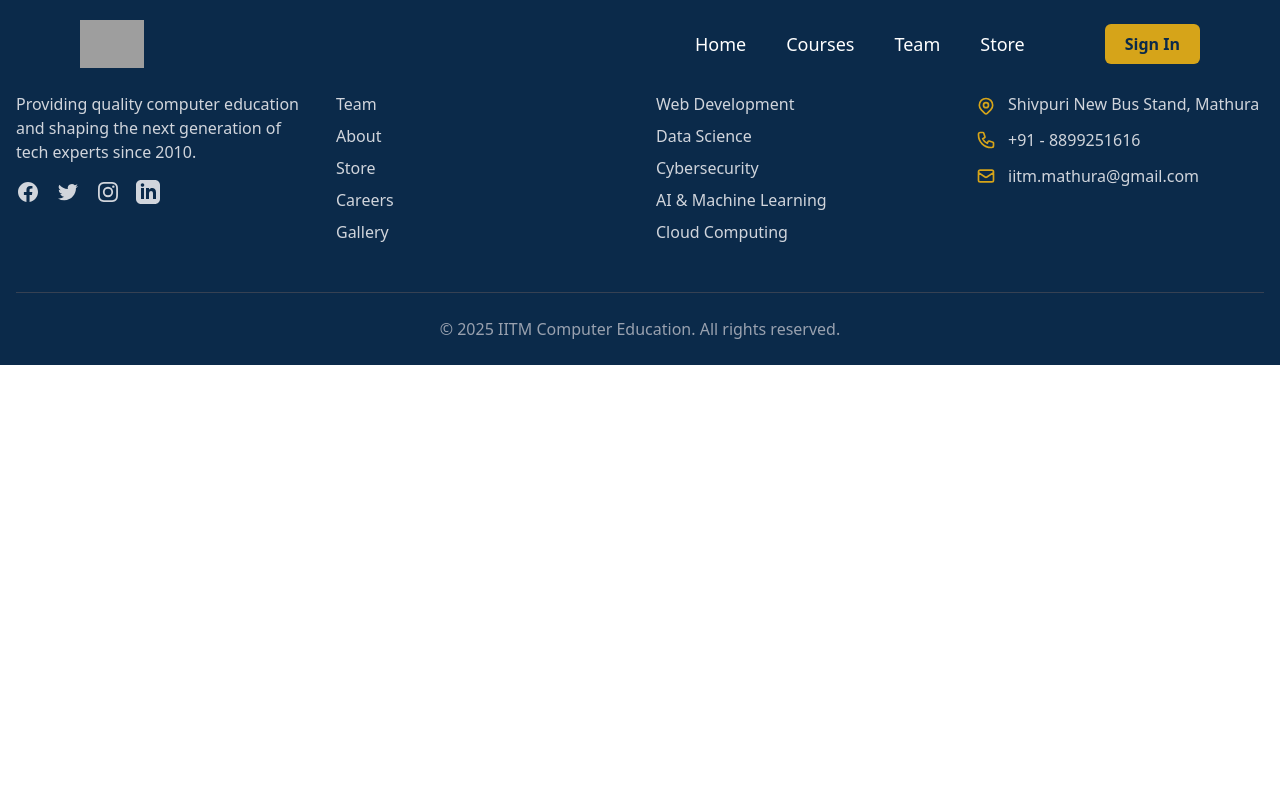
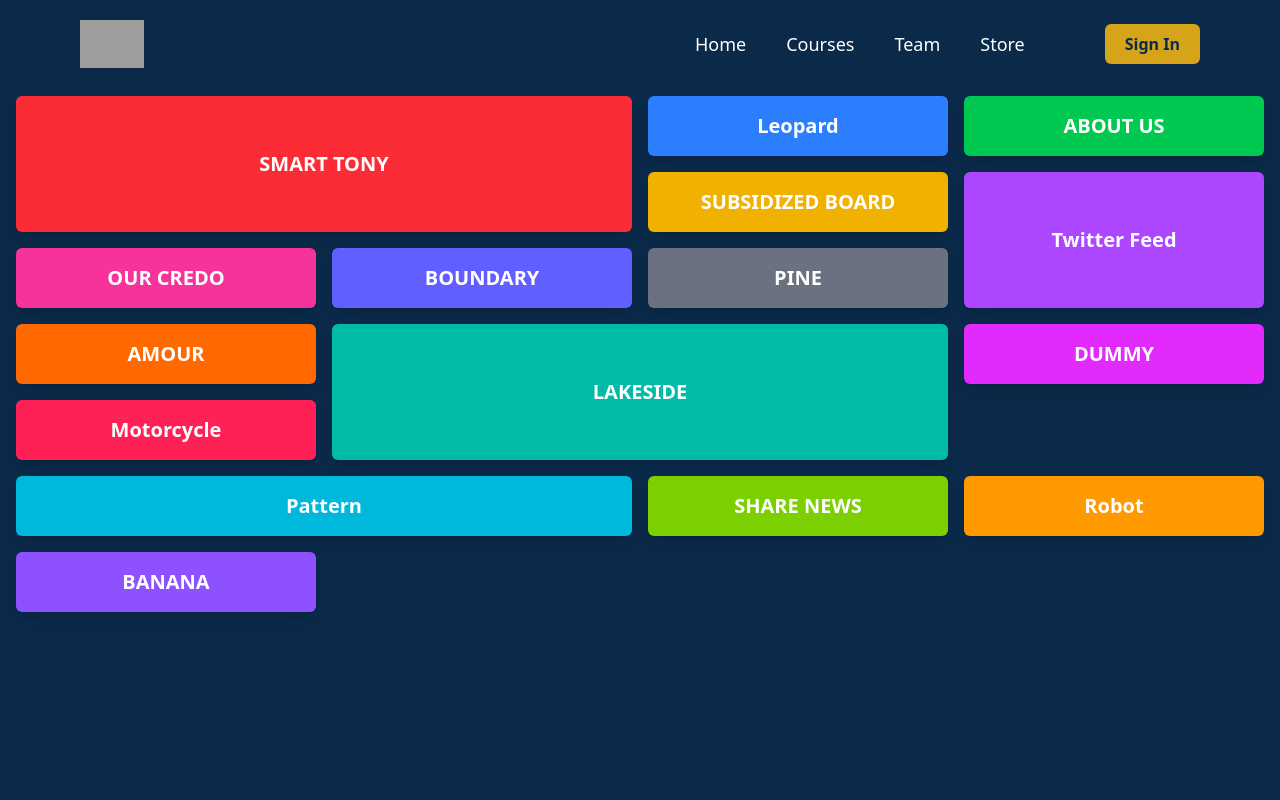
Before and after one commit to Yamankd/IITM-EDUCATION, a React (Vite) app: page /gallery in a window 1280 px wide. Shown: the top 800 px of the page. Built offline with nearby package versions, Linux system fonts and the light colour scheme; grey boxes are pictures that could not be loaded.

Commit message:
created gallery clone

```diff
--- a/package.json
+++ b/package.json
@@ -10,9 +10,11 @@
     "preview": "vite preview"
   },
   "dependencies": {
+    "@gsap/react": "^2.1.2",
     "@tailwindcss/vite": "^4.1.13",
     "axios": "^1.12.2",
     "framer-motion": "^12.23.12",
+    "gsap": "^3.13.0",
     "lucide-react": "^0.544.0",
     "react": "^19.1.1",
     "react-dom": "^19.1.1",
--- a/src/pages/Gallery.jsx
+++ b/src/pages/Gallery.jsx
@@ -1,11 +1,188 @@
-import React from 'react'
+// import React, { useEffect, useRef } from "react";
+// import { gsap } from "gsap";
+
+// // Array with only title and direct image src
+// const galleryData = [
+//   {
+//     title: "A Mountain",
+//     src: "https://i.pinimg.com/736x/e7/f9/b2/e7f9b22cb6764147a9f65b3302831c0b.jpg",
+//   },
+//   {
+//     title: "Traveling",
+//     src: "https://i.pinimg.com/1200x/40/28/49/4028490c2454e3c6832e8dfa1a34ff35.jpg",
+//   },
+//   {
+//     title: "Party Jokes",
+//     src: "https://i.pinimg.com/736x/9b/81/a0/9b81a0ec7f5d79954c97cf0437f50f3e.jpg",
+//   },
+//   {
+//     title: "Maui",
+//     src: "https://i.pinimg.com/736x/c9/31/9d/c9319db31c9c18f9577cbe191b66dd3b.jpg",
+//   },
+//   {
+//     title: "Man oceans",
+//     src: "https://i.pinimg.com/1200x/45/87/d2/4587d27dc504746c6c04931312851edc.jpg",
+//   },
+//   {
+//     title: "Barcelona",
+//     src: "https://i.pinimg.com/1200x/86/55/b3/8655b31db3d3be0039b0ff5e9da03ef8.jpg",
+//   },
+//   {
+//     title: "A Guide",
+//     src: "https://i.pinimg.com/1200x/89/e2/b9/89e2b9870b7d3c03da5a28d40696f534.jpg",
+//   },
+//   {
+//     title: "Party",
+//     src: "https://i.pinimg.com/736x/a2/78/c5/a278c56ac2e76b9199e886ad3fd45af0.jpg",
+//   },
+//   {
+//     title: "Around The Island",
+//     src: "https://i.pinimg.com/1200x/78/cd/d7/78cdd71d2e0a14ff173aefd5b803797e.jpg",
+//   },
+//   {
+//     title: "the shore.",
+//     src: "https://i.pinimg.com/1200x/3f/c8/64/3fc864a832cc6d115a13bd33d22f860a.jpg",
+//   },
+// ];
+
+// const Gallery = () => {
+//   const galleryRef = useRef([]);
+
+//   useEffect(() => {
+//     gsap.from(galleryRef.current, {
+//       opacity: 0,
+//       y: 50,
+//       stagger: 0.2,
+//       duration: 0.8,
+//       ease: "power3.out",
+//     });
+//   }, []);
+
+//   return (
+//     <div
+//       className="gallery-container"
+//       style={{
+//         display: "grid",
+//         gridTemplateColumns: "repeat(auto-fit, minmax(250px, 1fr))",
+//         gap: "10px",
+//         padding: "20px",
+//       }}
+//     >
+//       {galleryData.map((item, index) => (
+//         <div
+//           key={index}
+//           ref={(el) => (galleryRef.current[index] = el)}
+//           className="gallery-item"
+//           style={{
+//             position: "relative",
+//             overflow: "hidden",
+//             borderRadius: "15px",
+//             cursor: "pointer",
+//             minHeight: "200px",
+//             background: "#eee",
+//             display: "flex",
+//             alignItems: "center",
+//             justifyContent: "center",
+//           }}
+//         >
+//           <img src={item.src} alt={item.title} />
+//           <div
+//             style={{
+//               position: "absolute",
+//               bottom: "10px",
+//               left: "10px",
+//               color: "#fff",
+//               background: "rgba(0,0,0,0.5)",
+//               //   padding: "5px 10px",
+//               borderRadius: "8px",
+//               fontSize: "14px",
+//             }}
+//           >
+//             {item.title}
+//           </div>
+//         </div>
+//       ))}
+//     </div>
+//   );
+// };
+
+// export default Gallery;
+
+import React, { useRef } from "react";
+import { useGSAP } from "@gsap/react";
+import gsap from "gsap";
+
+const gridItems = [
+  { name: "SMART TONY", src: "#", color: "bg-red-500" },
+  { name: "Leopard", src: "#", color: "bg-blue-500" },
+  { name: "ABOUT US", src: null, color: "bg-green-500" },
+  { name: "SUBSIDIZED BOARD", src: null, color: "bg-yellow-500" },
+  { name: "Twitter Feed", src: null, color: "bg-purple-500" },
+  { name: "OUR CREDO", src: "#", color: "bg-pink-500" },
+  { name: "BOUNDARY", src: "#", color: "bg-indigo-500" },
+  { name: "PINE", src: "#", color: "bg-gray-500" },
+  { name: "AMOUR", src: "#", color: "bg-orange-500" },
+  { name: "LAKESIDE", src: "#", color: "bg-teal-500" },
+  { name: "DUMMY", src: null, color: "bg-fuchsia-500" },
+  { name: "Motorcycle", src: "#", color: "bg-rose-500" },
+  { name: "Pattern", src: "#", color: "bg-cyan-500" },
+  { name: "SHARE NEWS", src: null, color: "bg-lime-500" },
+  { name: "Robot", src: "#", color: "bg-amber-500" },
+  { name: "BANANA", src: "#", color: "bg-violet-500" },
+];
 
 const Gallery = () => {
-    return (
-        <div>
+  const containerRef = useRef();
 
-        </div>
-    )
-}
+  useGSAP(
+    () => {
+      // Use gsap.from() for a clean entrance animation.
+      gsap.from(".grid-item-gsap", {
+        y: 100, // Start 100px below their final position
+        opacity: 0, // Start completely transparent
+        stagger: 0.1, // Stagger the animation of each item by 0.1 seconds
+        duration: 0.8, // The duration of each item's animation
+        ease: "power3.out", // Use a smooth easing function
+      });
+    },
+    { scope: containerRef, revertOnUpdate: true } // Scopes the animation to the container and cleans up on re-renders
+  );
 
-export default Gallery
+  return (
+    <div className="bg-[#0B2A4A] pt-20" style={{ minHeight: "100vh" }}>
+      <div
+        ref={containerRef}
+        className="grid grid-cols-4 gap-4 mx-auto p-4 max-w-7xl"
+      >
+        {gridItems.map((item, index) => (
+          <div
+            key={index}
+            className={`
+              grid-item-gsap
+              ${item.color}
+              flex justify-center items-center
+              text-white font-bold text-center
+              p-4 rounded-md shadow-lg
+              ${item.name === "SMART TONY" ? "col-span-2 row-span-2" : ""}
+              ${item.name === "LAKESIDE" ? "col-span-2 row-span-2" : ""}
+              ${item.name === "Pattern" ? "col-span-2" : ""}
+              ${item.name === "Twitter Feed" ? "row-span-2" : ""}
+            `}
+          >
+            {item.src ? (
+              <div className="w-full h-full flex justify-center items-center">
+                <span className="text-xl">{item.name}</span>
+              </div>
+            ) : (
+              <div className="w-full h-full flex justify-center items-center">
+                <h3 className="text-xl">{item.name}</h3>
+              </div>
+            )}
+          </div>
+        ))}
+      </div>
+    </div>
+  );
+};
+
+export default Gallery;
```
Also changed, not shown: 1 other file (tests, documents, lock files or other folders).
